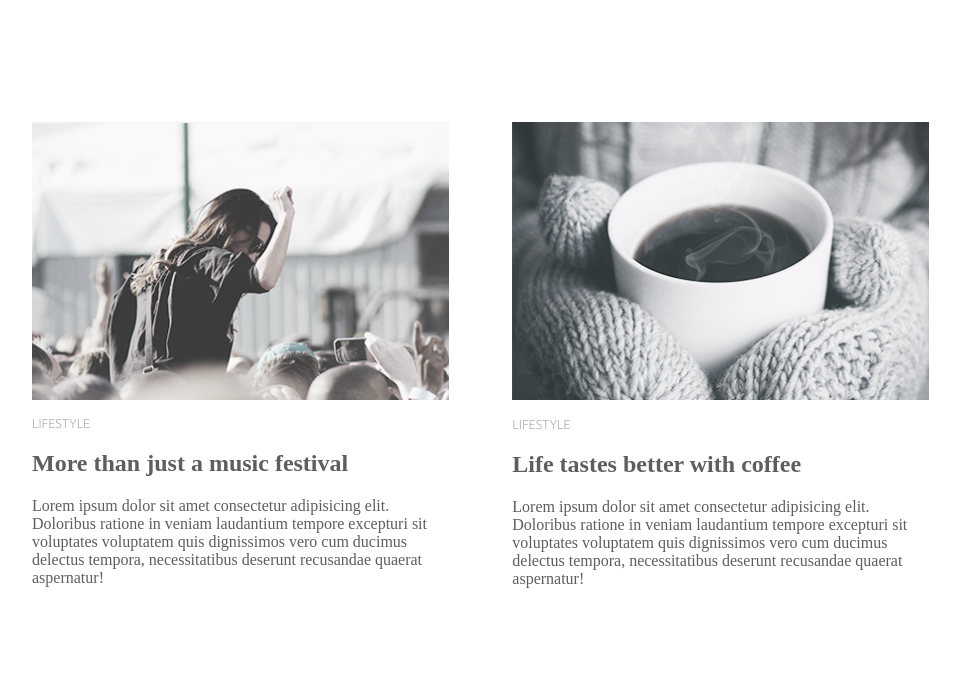
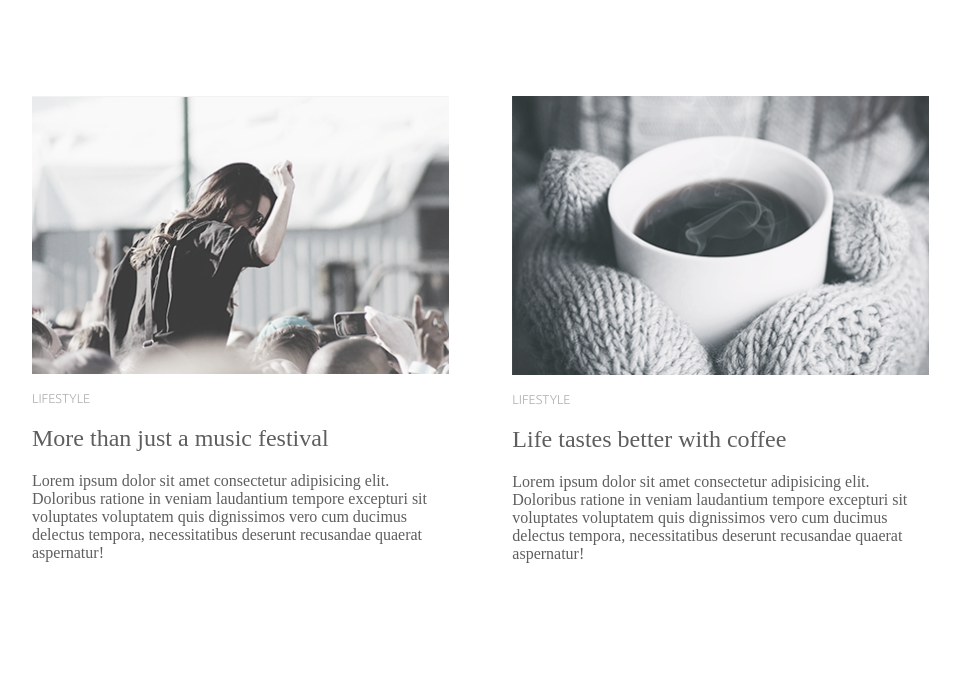
Before and after one commit to Polik0/Homework-2, a plain HTML site: page index.html in a window 1280 px wide. Shown: the part 112-789 px from the top of the page, without its empty margins (134-1094 px from the left). Drawn offline with Linux system fonts and the light colour scheme; a web font is replaced by a local one.

Commit message:
Change header font

```diff
--- a/css/styles.css
+++ b/css/styles.css
@@ -10,14 +10,18 @@ h3 {
 .category {
     font-family: 'Ubuntu', sans-serif;
     text-transform: uppercase;
-    font-weight: 100;
+    font-weight: normal;
     font-size: 80%;
 }
 
+.title {
+    font-weight: normal;
+}
+
 .menu-item {
-     font-size: large;
-     list-style-type: none;
-     font-size: 25px;
+    font-size: large;
+    list-style-type: none;
+    font-size: 25px;
 }
 
 a {
@@ -28,7 +32,7 @@ a {
 .blog_article {
    float: left;
    width: 33%;
-   margin-top: 10%;
+   margin-top: 8%;
 }
 
 .blog_article[column='1'] {
```
